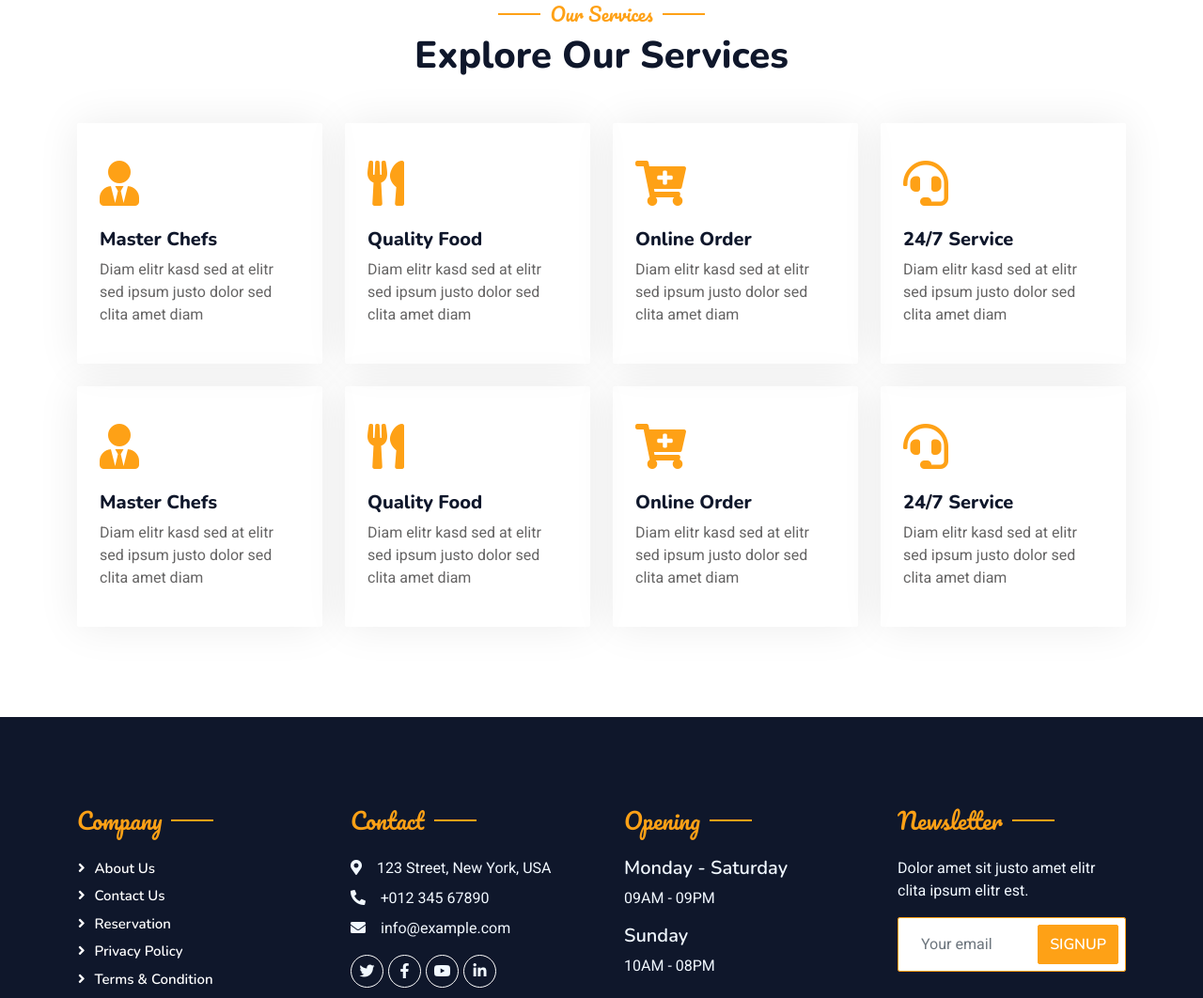
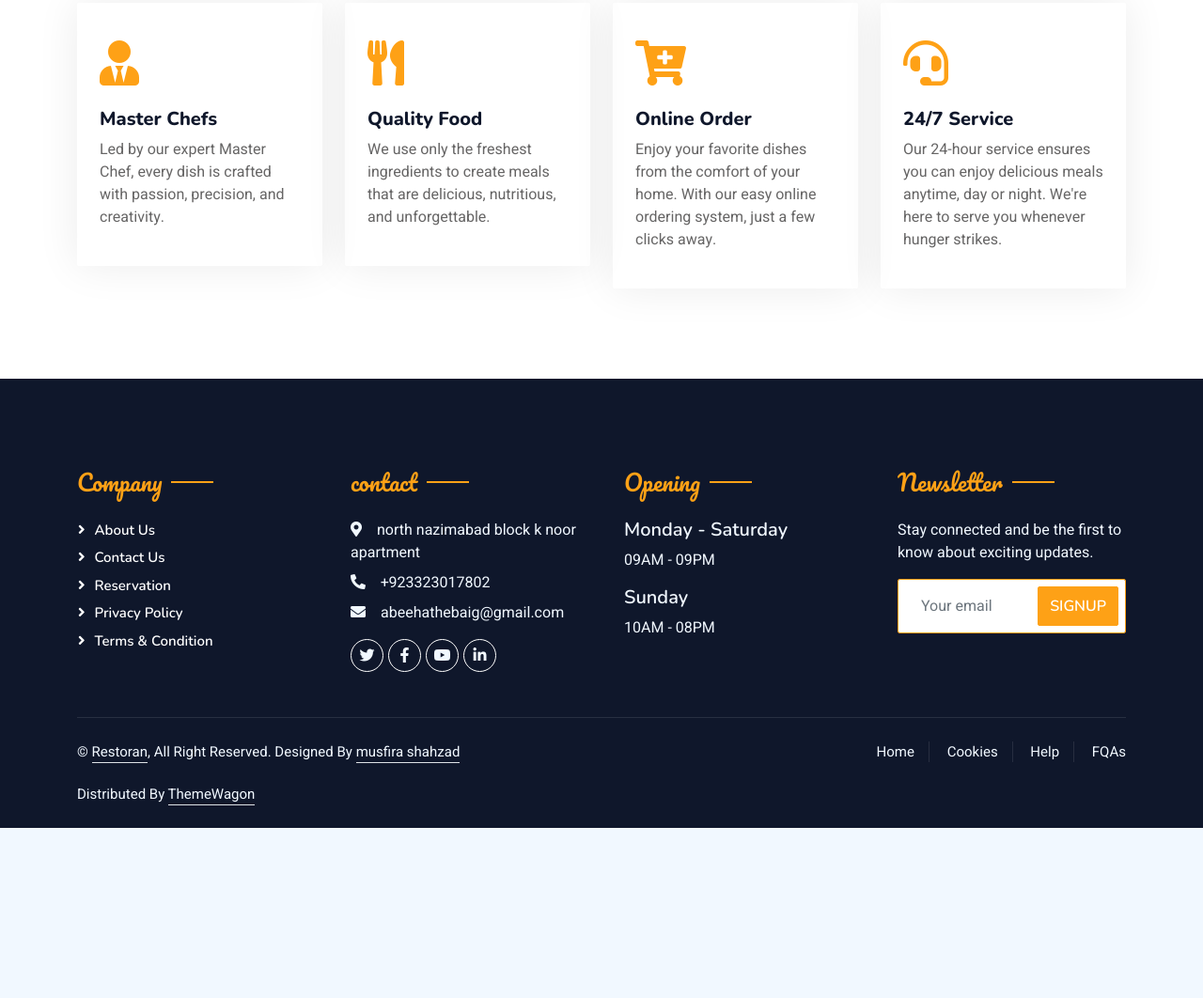
Before and after one commit to Musfiraq1/restoran, a plain HTML site: page service.html in a window 1280 px wide. Shown: the part 490-1552 px from the top of the page at 94% size. After the commit the page ends 1371 px from the top, so only its background shows below. Drawn offline with nearby package versions, Linux system fonts and the light colour scheme.

Commit message:
feat: footer

```diff
--- a/service.html
+++ b/service.html
@@ -92,17 +92,13 @@
         <!-- Service Start -->
         <div class="container-xxl py-5">
             <div class="container">
-                <div class="text-center wow fadeInUp" data-wow-delay="0.1s">
-                    <h5 class="section-title ff-secondary text-center text-primary fw-normal">Our Services</h5>
-                    <h1 class="mb-5">Explore Our Services</h1>
-                </div>
                 <div class="row g-4">
                     <div class="col-lg-3 col-sm-6 wow fadeInUp" data-wow-delay="0.1s">
                         <div class="service-item rounded pt-3">
                             <div class="p-4">
                                 <i class="fa fa-3x fa-user-tie text-primary mb-4"></i>
                                 <h5>Master Chefs</h5>
-                                <p>Diam elitr kasd sed at elitr sed ipsum justo dolor sed clita amet diam</p>
+                                <p>Led by our expert Master Chef, every dish is crafted with passion, precision, and creativity. </p>
                             </div>
                         </div>
                     </div>
@@ -111,7 +107,7 @@
                             <div class="p-4">
                                 <i class="fa fa-3x fa-utensils text-primary mb-4"></i>
                                 <h5>Quality Food</h5>
-                                <p>Diam elitr kasd sed at elitr sed ipsum justo dolor sed clita amet diam</p>
+                                <p>We use only the freshest ingredients to create meals that are delicious, nutritious, and unforgettable.</p>
                             </div>
                         </div>
                     </div>
@@ -120,7 +116,7 @@
                             <div class="p-4">
                                 <i class="fa fa-3x fa-cart-plus text-primary mb-4"></i>
                                 <h5>Online Order</h5>
-                                <p>Diam elitr kasd sed at elitr sed ipsum justo dolor sed clita amet diam</p>
+                                <p>Enjoy your favorite dishes from the comfort of your home. With our easy online ordering system, just a few clicks away.</p>
                             </div>
                         </div>
                     </div>
@@ -129,43 +125,7 @@
                             <div class="p-4">
                                 <i class="fa fa-3x fa-headset text-primary mb-4"></i>
                                 <h5>24/7 Service</h5>
-                                <p>Diam elitr kasd sed at elitr sed ipsum justo dolor sed clita amet diam</p>
-                            </div>
-                        </div>
-                    </div>
-                    <div class="col-lg-3 col-sm-6 wow fadeInUp" data-wow-delay="0.1s">
-                        <div class="service-item rounded pt-3">
-                            <div class="p-4">
-                                <i class="fa fa-3x fa-user-tie text-primary mb-4"></i>
-                                <h5>Master Chefs</h5>
-                                <p>Diam elitr kasd sed at elitr sed ipsum justo dolor sed clita amet diam</p>
-                            </div>
-                        </div>
-                    </div>
-                    <div class="col-lg-3 col-sm-6 wow fadeInUp" data-wow-delay="0.3s">
-                        <div class="service-item rounded pt-3">
-                            <div class="p-4">
-                                <i class="fa fa-3x fa-utensils text-primary mb-4"></i>
-                                <h5>Quality Food</h5>
-                                <p>Diam elitr kasd sed at elitr sed ipsum justo dolor sed clita amet diam</p>
-                            </div>
-                        </div>
-                    </div>
-                    <div class="col-lg-3 col-sm-6 wow fadeInUp" data-wow-delay="0.5s">
-                        <div class="service-item rounded pt-3">
-                            <div class="p-4">
-                                <i class="fa fa-3x fa-cart-plus text-primary mb-4"></i>
-                                <h5>Online Order</h5>
-                                <p>Diam elitr kasd sed at elitr sed ipsum justo dolor sed clita amet diam</p>
-                            </div>
-                        </div>
-                    </div>
-                    <div class="col-lg-3 col-sm-6 wow fadeInUp" data-wow-delay="0.7s">
-                        <div class="service-item rounded pt-3">
-                            <div class="p-4">
-                                <i class="fa fa-3x fa-headset text-primary mb-4"></i>
-                                <h5>24/7 Service</h5>
-                                <p>Diam elitr kasd sed at elitr sed ipsum justo dolor sed clita amet diam</p>
+                                <p>Our 24-hour service ensures you can enjoy delicious meals anytime, day or night. We're here to serve you whenever hunger strikes.</p>
                             </div>
                         </div>
                     </div>
@@ -188,10 +148,10 @@
                         <a class="btn btn-link" href="">Terms & Condition</a>
                     </div>
                     <div class="col-lg-3 col-md-6">
-                        <h4 class="section-title ff-secondary text-start text-primary fw-normal mb-4">Contact</h4>
-                        <p class="mb-2"><i class="fa fa-map-marker-alt me-3"></i>123 Street, New York, USA</p>
-                        <p class="mb-2"><i class="fa fa-phone-alt me-3"></i>+012 345 67890</p>
-                        <p class="mb-2"><i class="fa fa-envelope me-3"></i>info@example.com</p>
+                        <h4 class="section-title ff-secondary text-start text-primary fw-normal mb-4">contact</h4>
+                        <p class="mb-2"><i class="fa fa-map-marker-alt me-3"></i>north nazimabad block k noor apartment</p>
+                        <p class="mb-2"><i class="fa fa-phone-alt me-3"></i>+923323017802</p>
+                        <p class="mb-2"><i class="fa fa-envelope me-3"></i>abeehathebaig@gmail.com</p>
                         <div class="d-flex pt-2">
                             <a class="btn btn-outline-light btn-social" href=""><i class="fab fa-twitter"></i></a>
                             <a class="btn btn-outline-light btn-social" href=""><i class="fab fa-facebook-f"></i></a>
@@ -208,7 +168,7 @@
                     </div>
                     <div class="col-lg-3 col-md-6">
                         <h4 class="section-title ff-secondary text-start text-primary fw-normal mb-4">Newsletter</h4>
-                        <p>Dolor amet sit justo amet elitr clita ipsum elitr est.</p>
+                        <p>Stay connected and be the first to know about exciting updates.</p>
                         <div class="position-relative mx-auto" style="max-width: 400px;">
                             <input class="form-control border-primary w-100 py-3 ps-4 pe-5" type="text" placeholder="Your email">
                             <button type="button" class="btn btn-primary py-2 position-absolute top-0 end-0 mt-2 me-2">SignUp</button>
@@ -220,10 +180,10 @@
                 <div class="copyright">
                     <div class="row">
                         <div class="col-md-6 text-center text-md-start mb-3 mb-md-0">
-                            &copy; <a class="border-bottom" href="#">Your Site Name</a>, All Right Reserved.
+                            &copy; <a class="border-bottom" href="#">Restoran</a>, All Right Reserved.
 
 							<!--/*** This template is free as long as you keep the footer author’s credit link/attribution link/backlink. If you'd like to use the template without the footer author’s credit link/attribution link/backlink, you can purchase the Credit Removal License from "https://htmlcodex.com/credit-removal". Thank you for your support. ***/-->
-							Designed By <a class="border-bottom" href="https://htmlcodex.com">HTML Codex</a><br><br>
+							Designed By <a class="border-bottom" href="https://htmlcodex.com">musfira shahzad</a><br><br>
                             Distributed By <a class="border-bottom" href="https://themewagon.com" target="_blank">ThemeWagon</a>
                         </div>
                         <div class="col-md-6 text-center text-md-end">
```
Also changed, not shown: about.html (+19 -20 lines), booking.html (+7 -7 lines), contact.html (+10 -10 lines), index.html (+1 -1 lines), menu.html (+7 -7 lines), team.html (+7 -7 lines), testimonial.html (+7 -8 lines).
